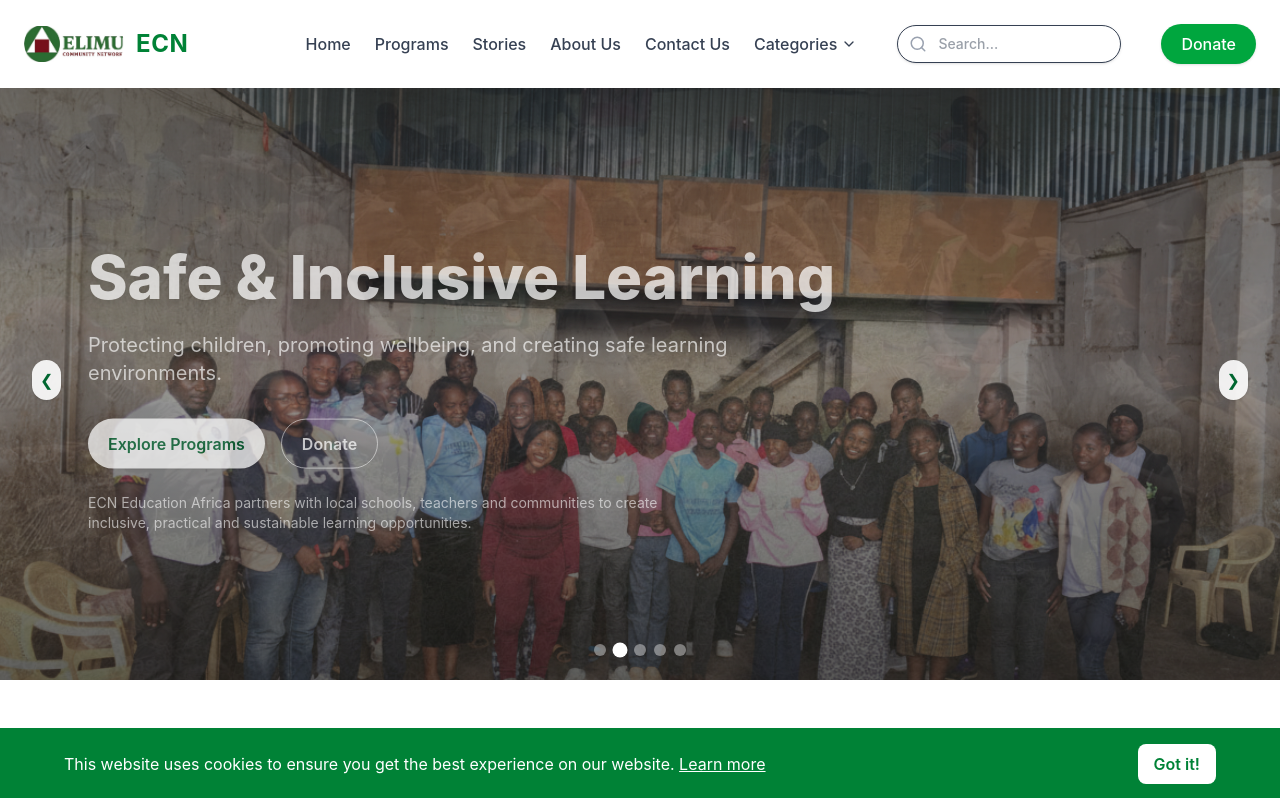
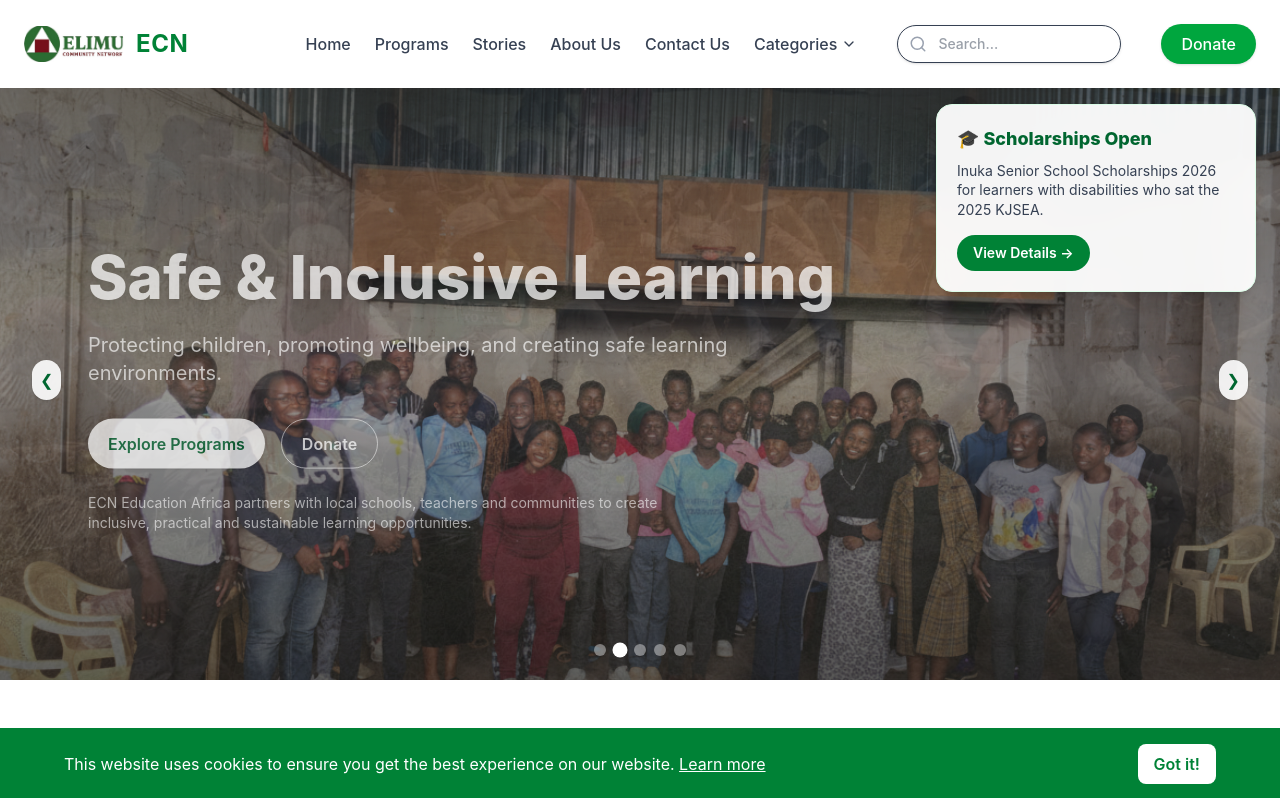
Before and after one commit to steph10920/ecnafrica, a React (Vite) app: page / in a window 1280 px wide. Shown: the top 798 px of the page. Built offline with nearby package versions, Linux system fonts and the light colour scheme.

Commit message:
scholarship form added

```diff
--- a/src/pages/Home.jsx
+++ b/src/pages/Home.jsx
@@ -7,6 +7,8 @@ import StrategicFocus from "../components/StrategicFocus";
 import { ArrowUp } from "lucide-react";
 import CountUp from "react-countup";
 import { Helmet } from "react-helmet"; // ✅ Import Helmet
+import inukaForm from "../assets/news/INUKA 2026 SCHOLARSHIPS.pdf";
+
 
 import educationImg from "../assets/education.png";
 import childProtectionImg from "../assets/child-protection.jpg";
@@ -136,6 +138,36 @@ export default function Home() {
           className="absolute inset-0 bg-gradient-to-b from-black/35 via-black/10 to-black/45"
           aria-hidden="true"
         />
+        {/* Scholarship Card */}
+
+        <motion.div
+          initial={{ opacity: 0, y: -20 }}
+          animate={{ opacity: 1, y: 0 }}
+          transition={{ duration: 0.6, delay: 0.4 }}
+          className="absolute top-6 right-6 z-20 max-w-xs bg-white/95 backdrop-blur-md rounded-2xl shadow-xl border border-green-100 p-5"
+        >
+          <h3 className="text-lg font-extrabold text-green-800">
+            🎓 Scholarships Open
+          </h3>
+
+          <p className="mt-2 text-sm text-gray-700 leading-snug">
+            Inuka Senior School Scholarships 2026 for learners with disabilities who sat
+            the 2025 KJSEA.
+          </p>
+
+          <a
+          href={inukaForm}
+          target="_blank"
+          rel="noopener noreferrer"
+          className="inline-block mt-4 text-sm font-semibold text-white bg-green-700 px-4 py-2 rounded-full hover:bg-green-800 transition"
+        >
+          View Details →
+        </a>
+
+                </motion.div>
+
+
+
 
         {/* Content */}
         <div className="relative z-10 max-w-6xl mx-auto px-6 h-full flex items-center">
```
Also changed, not shown: 1 other file (tests, documents, lock files or other folders).
